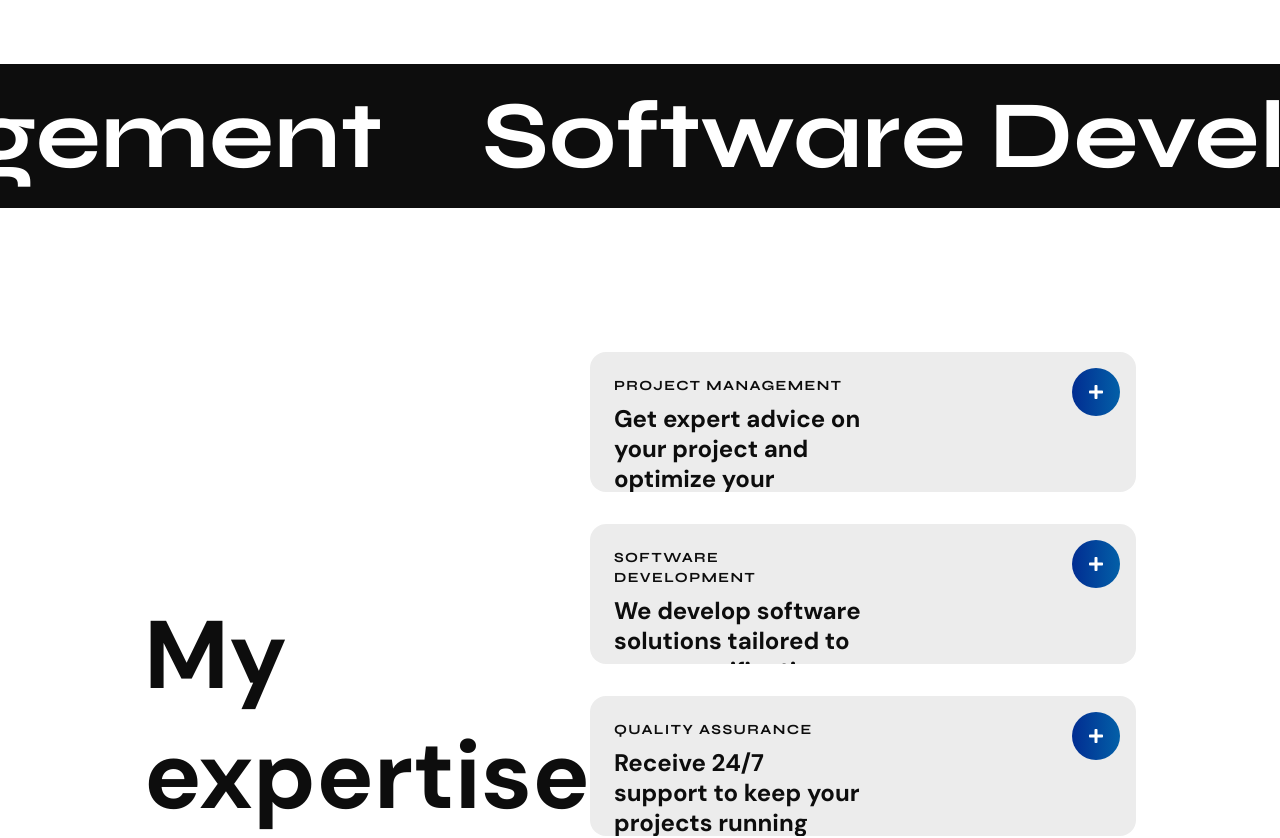
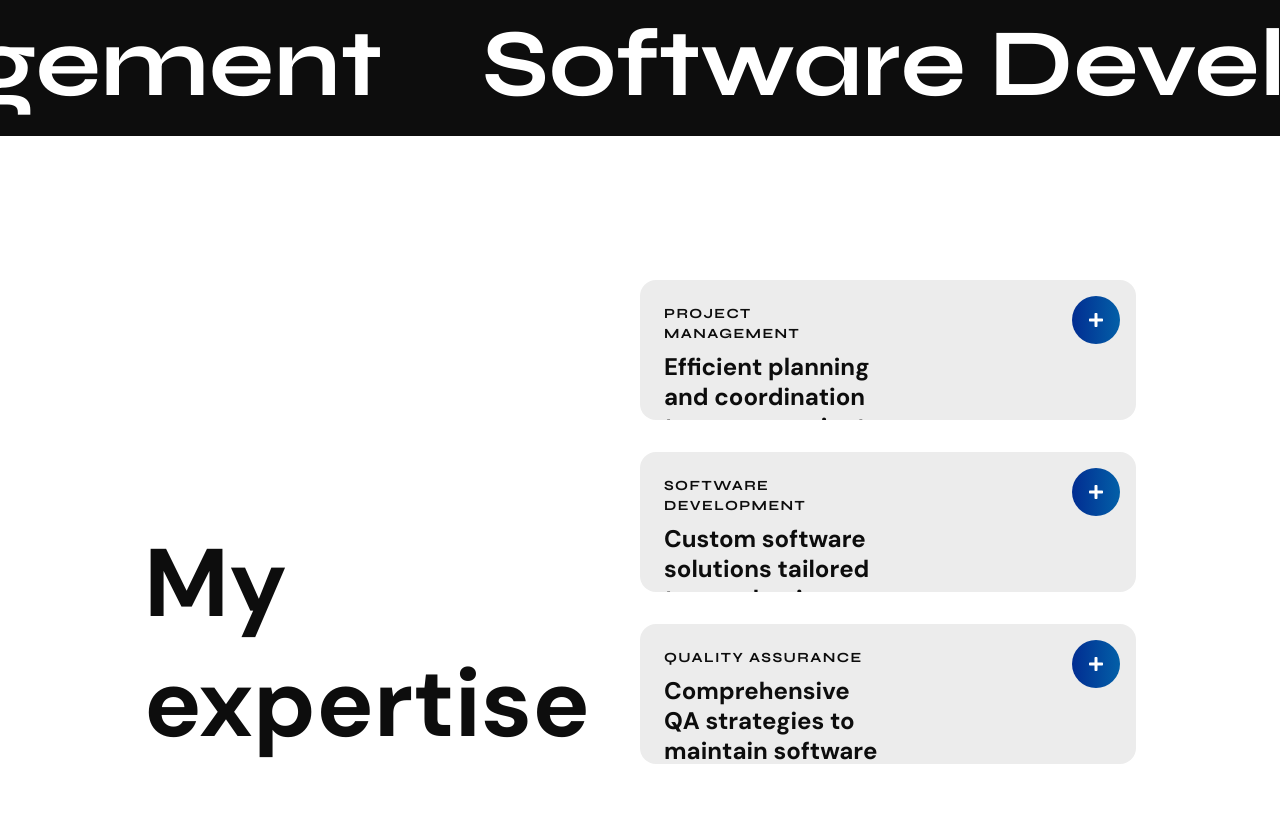
Before and after one commit to andrescorderor/ac-website, a React (Vite) app: page / in a window 1280 px wide. Shown: the part 1000-1838 px from the top of the page. Built offline with nearby package versions, Linux system fonts and the light colour scheme.

Commit message:
fix: visual fixes

```diff
--- a/package.json
+++ b/package.json
@@ -1,7 +1,7 @@
 {
   "name": "ac-website",
   "private": true,
-  "version": "0.12.2",
+  "version": "0.12.3",
   "type": "module",
   "scripts": {
     "dev": "vite",
--- a/src/components/common/cards/ExpertiseSectionCard.tsx
+++ b/src/components/common/cards/ExpertiseSectionCard.tsx
@@ -1,6 +1,6 @@
 import { useState, useRef, useEffect } from 'react';
-
 import { FaPlus } from 'react-icons/fa';
+import ModalContact from '../modals/ModalContact';
 
 interface CardProps {
   title: string;
@@ -19,7 +19,7 @@ function Title({ title }: { title: string }) {
 
 function Subtitle({ subtitle }: { subtitle: string }) {
   return (
-    <p className="font-dm-sans max-w-xl text-2xl font-semibold leading-tight text-[var(--black)] hover:cursor-default">
+    <p className="font-dm-sans text-2xl font-semibold leading-tight text-[var(--black)] hover:cursor-default">
       {subtitle}
     </p>
   );
@@ -52,6 +52,7 @@ export function ExpertiseSectionCard({
   const [isExpanded, setIsExpanded] = useState(false);
   const contentRef = useRef<HTMLDivElement>(null);
   const [contentHeight, setContentHeight] = useState('0px');
+  const [isModalOpen, setIsModalOpen] = useState(false);
 
   useEffect(() => {
     if (contentRef.current) {
@@ -59,34 +60,46 @@ export function ExpertiseSectionCard({
     }
   }, [isExpanded]);
 
+  const handleClick = () => {
+    setIsExpanded(false);
+    setIsModalOpen(true);
+  };
+
+  const closeModal = () => {
+    setIsModalOpen(false);
+  };
+
   return (
     <div
       onMouseEnter={() => setIsExpanded(true)}
       onMouseLeave={() => setIsExpanded(false)}
-      className="group relative flex w-full overflow-hidden rounded-2xl bg-[var(--soft-light-gray)] transition-all duration-500 ease-in-out"
+      className="group relative flex overflow-hidden rounded-2xl bg-[var(--soft-light-gray)] transition-all duration-500 ease-in-out"
       style={{
         height: isExpanded ? contentHeight : '140px',
       }}
     >
-      <div className="flex w-full">
-        <div className="w-2/6 flex-1 p-6">
+      <div className="flex">
+        <div className="flex-1 p-6">
           <Title title={title} />
           <Subtitle subtitle={subtitle} />
-          <div className=" opacity-0 transition-opacity duration-500 group-hover:opacity-100">
+          <div className="opacity-0 transition-opacity duration-500 group-hover:opacity-100">
             <Paragraph paragraph={paragraph} />
           </div>
         </div>
 
-        <div className="w-3/6 flex-1">
+        <div className=" flex-1">
           <div
             ref={contentRef}
-            className="flex flex-col items-center justify-center opacity-0 transition-opacity duration-500 group-hover:opacity-100"
+            className={`flex flex-col items-center justify-center transition-opacity duration-500 ${
+              isExpanded ? 'opacity-100' : 'opacity-0'
+            }`}
           >
             <Image imageUrl={imageUrl} title={title} />
           </div>
 
           <div
-            className="animate-gradient-random absolute flex size-12 items-center justify-center rounded-full bg-gradient-to-r from-[var(--deep-navy-blue)] via-[var(--vibrant-sky-blue)] to-[var(--magenta-pink)] text-[var(--white)] transition-transform duration-500"
+            className="cursor-pointer animate-gradient-random hover:bg-[var(--soft-light-gray)] hover:border-[var(--black)]  absolute flex size-12 items-center justify-center rounded-full bg-gradient-to-r from-[var(--deep-navy-blue)] via-[var(--vibrant-sky-blue)] to-[var(--magenta-pink)] text-[var(--white)] transition-transform duration-500"
+            onClick={handleClick}
             style={{
               transform: isExpanded ? 'translate(0, 0)' : 'translate(0, -60px)',
               bottom: '1rem',
@@ -97,6 +110,14 @@ export function ExpertiseSectionCard({
           </div>
         </div>
       </div>
+      <ModalContact
+        title="Let's talk"
+        isOpen={isModalOpen}
+        onClose={closeModal}
+        paragraph="Test"
+      >
+        Test
+      </ModalContact>
     </div>
   );
 }
--- a/src/components/home/DiscussionCarousel.tsx
+++ b/src/components/home/DiscussionCarousel.tsx
@@ -4,7 +4,7 @@
 /* eslint-disable tailwindcss/no-custom-classname */
 import { useState, useEffect } from 'react';
 
-import Modal from '@components/common/modals/ModalContact';
+import ModalContact from '@components/common/modals/ModalContact';
 
 export default function DiscussionCarousel() {
   const [isHovered, setIsHovered] = useState(false);
@@ -22,7 +22,7 @@ export default function DiscussionCarousel() {
   };
 
   const closeModal = () => {
-    setIsModalOpen(false); // Cerrar el modal
+    setIsModalOpen(false);
   };
 
   return (
@@ -35,14 +35,14 @@ export default function DiscussionCarousel() {
       >
         <h3 className="discussion-carousel">Let&apos;s discuss your project</h3>
       </div>
-      <Modal
+      <ModalContact
         title="Let't talk"
         isOpen={isModalOpen}
         onClose={closeModal}
         paragraph="Test"
       >
         Test
-      </Modal>
+      </ModalContact>
     </section>
   );
 }
--- a/src/components/home/ExpertiseSection.tsx
+++ b/src/components/home/ExpertiseSection.tsx
@@ -3,30 +3,23 @@ import { expertiseCards } from '@mocks/HomeMocks';
 
 export default function ExpertiseSection() {
   return (
-    <section className="flex px-36 pb-16 pt-36">
-      <h2 className="font-dm-sans flex flex-col justify-end text-[6rem] font-bold leading-tight text-[var(--black)] hover:cursor-default">
-        My expertise
-      </h2>
+    <section className="flex flex-wrap px-36 pb-16 pt-36">
+      <div className="w-1/2 flex items-end">
+        <h2 className="font-dm-sans text-[6rem] font-bold leading-tight text-[var(--black)] hover:cursor-default">
+          My expertise
+        </h2>
+      </div>
 
-      <div className="ml-auto flex flex-col gap-8">
-        <ExpertiseSectionCard
-          title={expertiseCards[0].title}
-          subtitle={expertiseCards[0].subtitle}
-          paragraph={expertiseCards[0].paragraph}
-          imageUrl={expertiseCards[0].image}
-        />
-        <ExpertiseSectionCard
-          title={expertiseCards[1].title}
-          subtitle={expertiseCards[1].subtitle}
-          paragraph={expertiseCards[1].paragraph}
-          imageUrl={expertiseCards[1].image}
-        />
-        <ExpertiseSectionCard
-          title={expertiseCards[2].title}
-          subtitle={expertiseCards[2].subtitle}
-          paragraph={expertiseCards[2].paragraph}
-          imageUrl={expertiseCards[2].image}
-        />
+      <div className="w-1/2 flex flex-col gap-8">
+        {expertiseCards.map((card, index) => (
+          <ExpertiseSectionCard
+            key={index}
+            title={card.title}
+            subtitle={card.subtitle}
+            paragraph={card.paragraph}
+            imageUrl={card.image}
+          />
+        ))}
       </div>
     </section>
   );
--- a/src/components/home/Hero.tsx
+++ b/src/components/home/Hero.tsx
@@ -107,7 +107,7 @@ export default function Hero() {
               |
             </motion.div>
           </div>
-          <div className="mt-32 flex w-5/12 gap-4">
+          <div className="mt-32 flex w-7/12 gap-4">
             <img
               src={heroParagraph.profilePicture}
               alt="Profile"
--- a/src/mocks/HomeMocks.tsx
+++ b/src/mocks/HomeMocks.tsx
@@ -16,7 +16,7 @@ interface ExpertiseCards {
 
 export const heroParagraph: HeroParagraph = {
   profilePicture: '/assets/Profile.png',
-  text: 'I am a developer and project manager with experience in software development, project coordination, and more.',
+  text: 'Experienced front-end developer and project manager specializing in innovative solutions, quality assurance, and team coordination.',
 };
 
 export const rolesCarousel: RolesCarouselParagraph[] = [
@@ -34,20 +34,23 @@ export const rolesCarousel: RolesCarouselParagraph[] = [
 export const expertiseCards: ExpertiseCards[] = [
   {
     title: 'PROJECT MANAGEMENT',
-    subtitle: 'Get expert advice on your project and optimize your workflow.',
-    paragraph: 'asfasf',
+    subtitle: 'Efficient planning and coordination to ensure project success.',
+    paragraph:
+      'With a background in leading teams using agile methodologies, I provide project management services focused on optimizing workflows, addressing blockers, and delivering high-quality results.',
     image: '/assets/ProjectManagement.svg',
   },
   {
     title: 'SOFTWARE DEVELOPMENT',
-    subtitle: 'We develop software solutions tailored to your specifications.',
-    paragraph: 'asfasf',
+    subtitle: 'Custom software solutions tailored to your business needs.',
+    paragraph:
+      'I offer front-end development services utilizing modern frameworks and design tools, ensuring a seamless user experience and robust software architecture.',
     image: '/assets/SoftwareDevelopment.svg',
   },
   {
     title: 'QUALITY ASSURANCE',
-    subtitle: 'Receive 24/7 support to keep your projects running smoothly.',
-    paragraph: 'asfasf',
+    subtitle: 'Comprehensive QA strategies to maintain software excellence.',
+    paragraph:
+      'Providing both manual and automated testing, I ensure the quality and reliability of your software products, leveraging tools and techniques to streamline testing processes.',
     image: '/assets/QualityAssurance.svg',
   },
 ];
```
